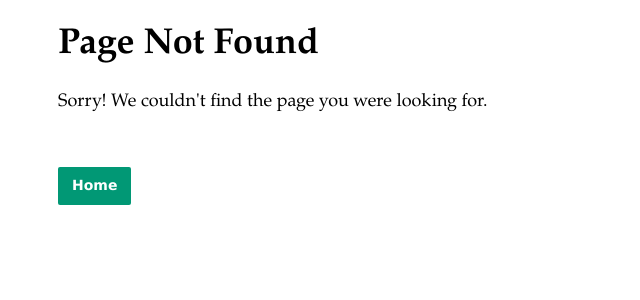
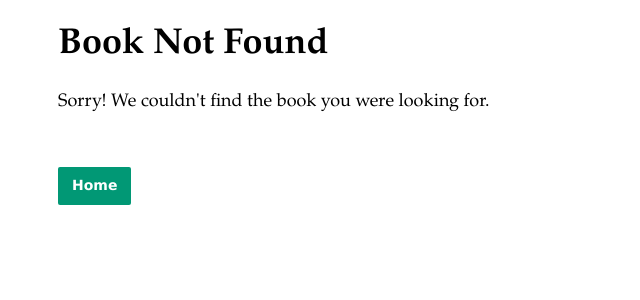
Before and after one commit to marnikd/techdegree-project8, a Node server app: page /books/1 in a window 1280 px wide. Shown: the part 18-318 px from the top of the page, without its empty margins (0-640 px from the left). Run offline with Node 20, Linux system fonts and the light colour scheme; data that the repository does not hold is empty; some libraries are stand-ins or nearby versions.

Commit message:
bug fixes

```diff
--- a/app.js
+++ b/app.js
@@ -21,5 +21,10 @@ app.use( (req, res, next) => {
   res.render('page-not-found');
 });
 
+// error handler
+app.use( (err, req, res, next) => {
+  res.status(err.status || 500);
+  res.render('error');
+});
 
 module.exports = app;
--- a/routes/books.js
+++ b/routes/books.js
@@ -25,7 +25,7 @@ router.get('/new', (req, res) => {
 });
 
 // create book
-router.post('/', asyncHandler(async (req, res) => {
+router.post('/new', asyncHandler(async (req, res) => {
   let book;
   try {
     book = await Book.create(req.body);
@@ -46,13 +46,13 @@ router.get("/:id", asyncHandler(async(req, res) => {
   if(book) {
     res.render("update-book", { book, title: "Edit Book" });
   } else {
-    res.render('page-not-found');
+    res.render('book-not-found');
   }
 }));
 
 
 // update book
-router.post('/:id/edit', asyncHandler(async (req, res) => {
+router.post('/:id', asyncHandler(async (req, res) => {
   let book;
   try {
     book = await Book.findByPk(req.params.id);
@@ -60,7 +60,7 @@ router.post('/:id/edit', asyncHandler(async (req, res) => {
       await book.update(req.body);
       res.redirect("/books");
     } else {
-      res.render('page-not-found');
+      res.render('book-not-found');
     }
   } catch (error) {
     if(error.name === "SequelizeValidationError") {
@@ -81,7 +81,7 @@ router.post('/:id/delete', asyncHandler(async (req ,res) => {
     await book.destroy();
     res.redirect("/books");
   } else {
-    res.render('page-not-found');
+    res.render('book-not-found');
   }
 }));
 
--- /dev/null
+++ b/views/book-not-found.pug
@@ -0,0 +1,8 @@
+extends layout
+
+block content
+  h1 Book Not Found
+  p Sorry! We couldn&apos;t find the book you were looking for.
+  br
+  p
+    a.button(href='/') Home
--- a/views/new-book.pug
+++ b/views/new-book.pug
@@ -5,7 +5,7 @@ block content
 
   include errors
 
-  form(method='post', action='/books')
+  form(method='post', action='/books/new')
     p
       label(for='title') Title
       input#title(name='title', type='text', value=book.title)
--- a/views/update-book.pug
+++ b/views/update-book.pug
@@ -5,7 +5,7 @@ block content
 
   include errors
 
-  form(method='post', action='/books/'+book.id+'/edit')
+  form(method='post', action='/books/'+book.id)
     p
       label(for='title') Title
       input#title(name='title', type='text', value=`${book.title}`)
```
Also changed, not shown: library.db.
